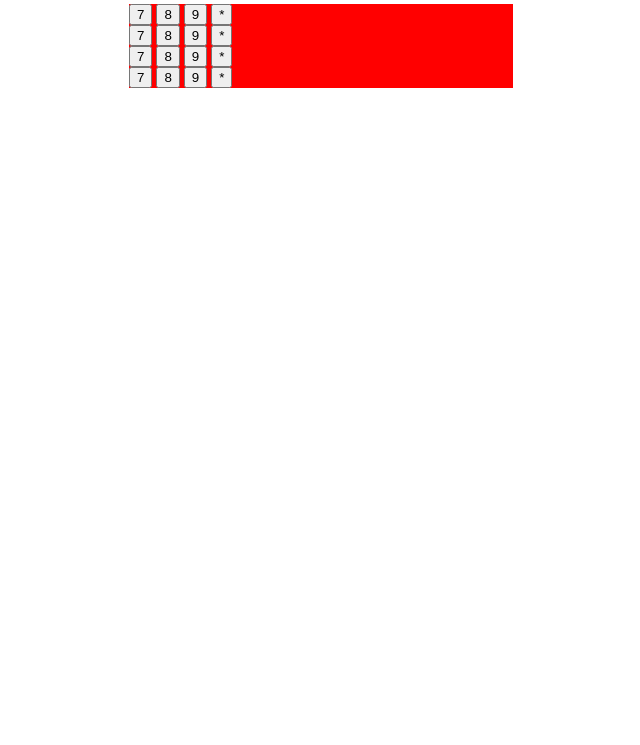
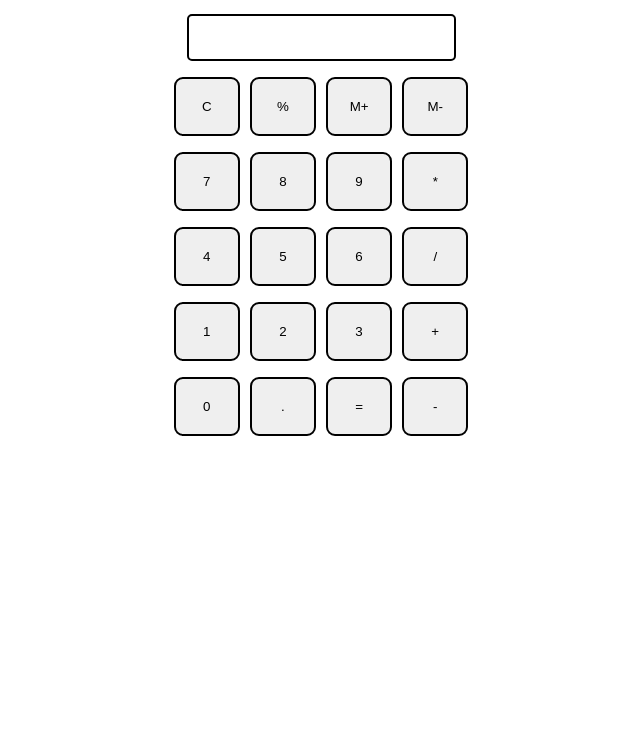
Before and after one commit to nitinmaharajpur/Create-calculator-using-HTML-CSS-and-JS, a plain HTML site: page index.html in a window 1280 px wide. Shown: the part 76-821 px from the top of the page, without its empty margins (327-967 px from the left). Drawn offline with Linux system fonts and the light colour scheme.

Commit message:
Complete my first project today

```diff
--- a/index.html
+++ b/index.html
@@ -4,7 +4,7 @@
 <head>
   <meta charset="utf-8">
   <meta name="viewport" content="width=device-width">
-  <title>replit</title>
+  <title>Calculator</title>
   <link href="style.css" rel="stylesheet" type="text/css" />
   <link href="utils.css" rel="stylesheet" type="text/css" />
 
@@ -13,8 +13,17 @@
 <body>
   <h1 class="text-center">Welcome to calculate me!</h1>
   <!--   h1->gives heading and its class gives text centerize -->
-  <div class="container bg-red mx-auto m-w-30vw">
+  <div class="container flex flex-col items-center  mx-auto m-w-30vw">
     <!--     these containers help to gives color and automate its vw -->
+    <div class="row">
+      <input class="input" type="text" />
+    </div>
+    <div class="row">
+      <button class="button">C</button>
+      <button class="button">%</button>
+      <button class="button">M+</button>
+      <button class="button">M-</button>
+    </div>
     <div class="row">
       <!--       row helps the arrangement of the buttons  -->
       <button class="button">7</button>
@@ -24,26 +33,26 @@
       <button class="button">*</button>
     </div>
     <div class="row">
-      <button class="button">7</button>
-      <button class="button">8</button>
-      <button class="button">9</button>
-      <button class="button">*</button>
+      <button class="button">4</button>
+      <button class="button">5</button>
+      <button class="button">6</button>
+      <button class="button">/</button>
     </div>
     <div class="row">
-      <button class="button">7</button>
-      <button class="button">8</button>
-      <button class="button">9</button>
-      <button class="button">*</button>
+      <button class="button">1</button>
+      <button class="button">2</button>
+      <button class="button">3</button>
+      <button class="button">+</button>
     </div>
     <div class="row">
-      <button class="button">7</button>
-      <button class="button">8</button>
-      <button class="button">9</button>
-      <button class="button">*</button>
+      <button class="button">0</button>
+      <button class="button">.</button>
+      <button class="button">=</button>
+      <button class="button">-</button>
     </div>
   </div>
   <script src="script.js"></script>
-  <script src="https://replit.com/public/js/replit-badge.js" theme="blue" defer></script>
+
 </body>
 
 </html>
--- a/script.js
+++ b/script.js
@@ -0,0 +1,21 @@
+let string = "";
+let buttons = document.querySelectorAll('.button');
+Array.from(buttons).forEach((button)=>{
+  button.addEventListener('click', (e)=>{
+    if (e.target.innerHTMl == '='){
+      string = eval(string);
+      document.querySelector('input').value = string;
+
+    }
+    else if (e.target.innerHTMl == 'C') {
+      string = ""
+      document.querySelector('input').value = string;
+
+    }
+    else {
+      console.log(e.target)
+      string = string + e.target.innerHTML;
+      document.querySelector('input').value = string;
+    }
+  })
+})
--- a/style.css
+++ b/style.css
@@ -1,4 +1,18 @@
+@import url('https://fonts.googleapis.com/css2?family=Nerko+One&family=Nunito:ital@1&display=swap');
 html, body {
   height: 100%;
   width: 100%;
+  font-family: 'Nerko One', cursive;
 }
+.button{
+  width:66px;
+  padding: 20px;
+  margin: 0 3px;
+  border: 2px solid black;
+  border-radius: 9px;
+  cursor: pointer;
+}
+/* increase size of the buttons */
+.row{
+  margin: 4px 0;
+}
--- a/utils.css
+++ b/utils.css
@@ -10,7 +10,26 @@
   margin:auto;
 }
 /* margin auto helps to make box flexible */
-.m-w-30vw{
+/* .m-w-30vw{
   max-width:30vw;
+} */
+/* it gives width to the box */
+.flex {
+  display: flex;
 }
-/* it gives width to the box */
+.flex-col{
+  flex-direction: column;
+}
+.items-center{
+  align-items: center;
+}
+.row{
+  margin:8px 0;
+}
+.row input{
+  font-size: 20px;
+  margin: 0;
+  padding:10px 0px;
+  border:2px solid black;
+  border-radius: 5px;
+}
```
Lines whose indentation alone changed are shown as unchanged.
